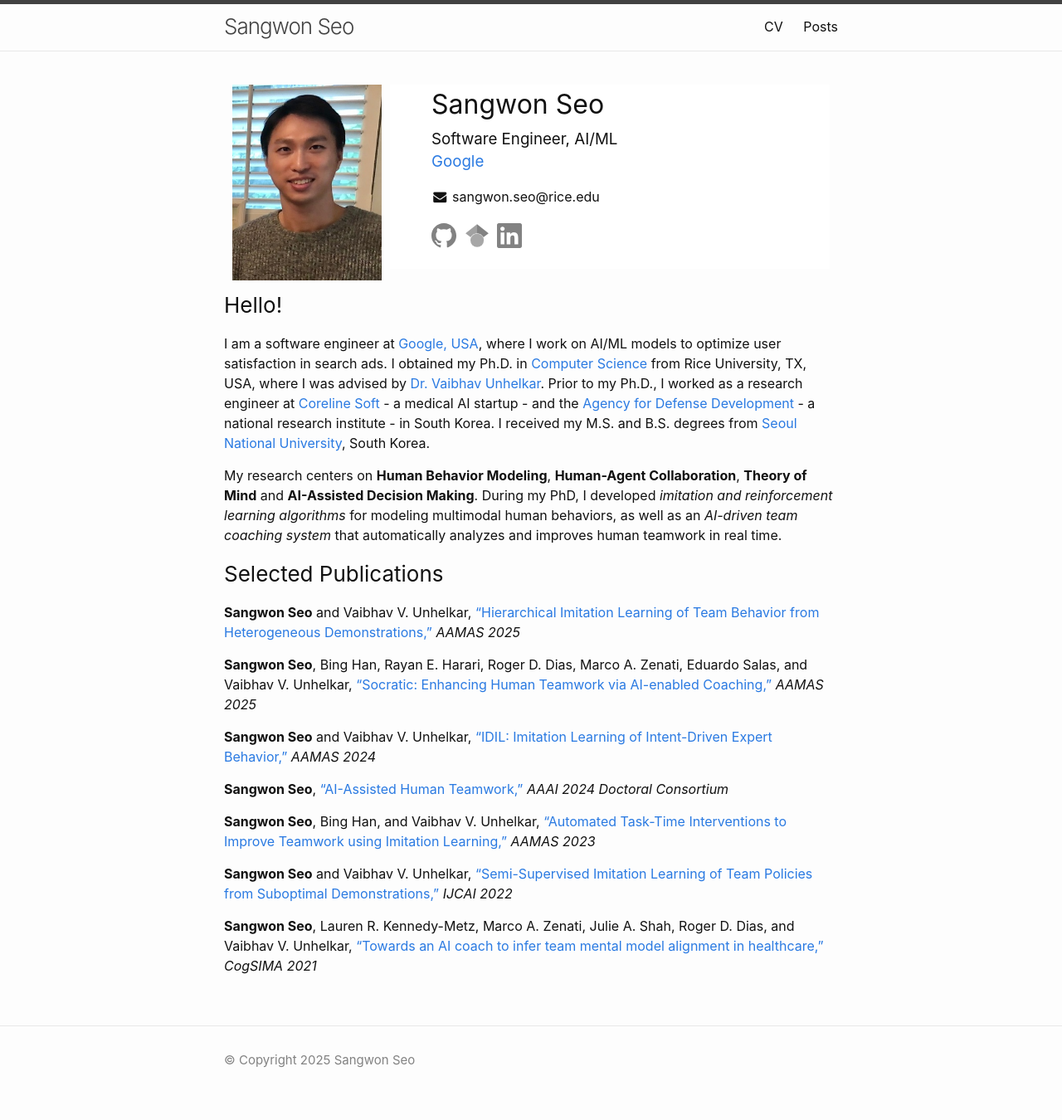
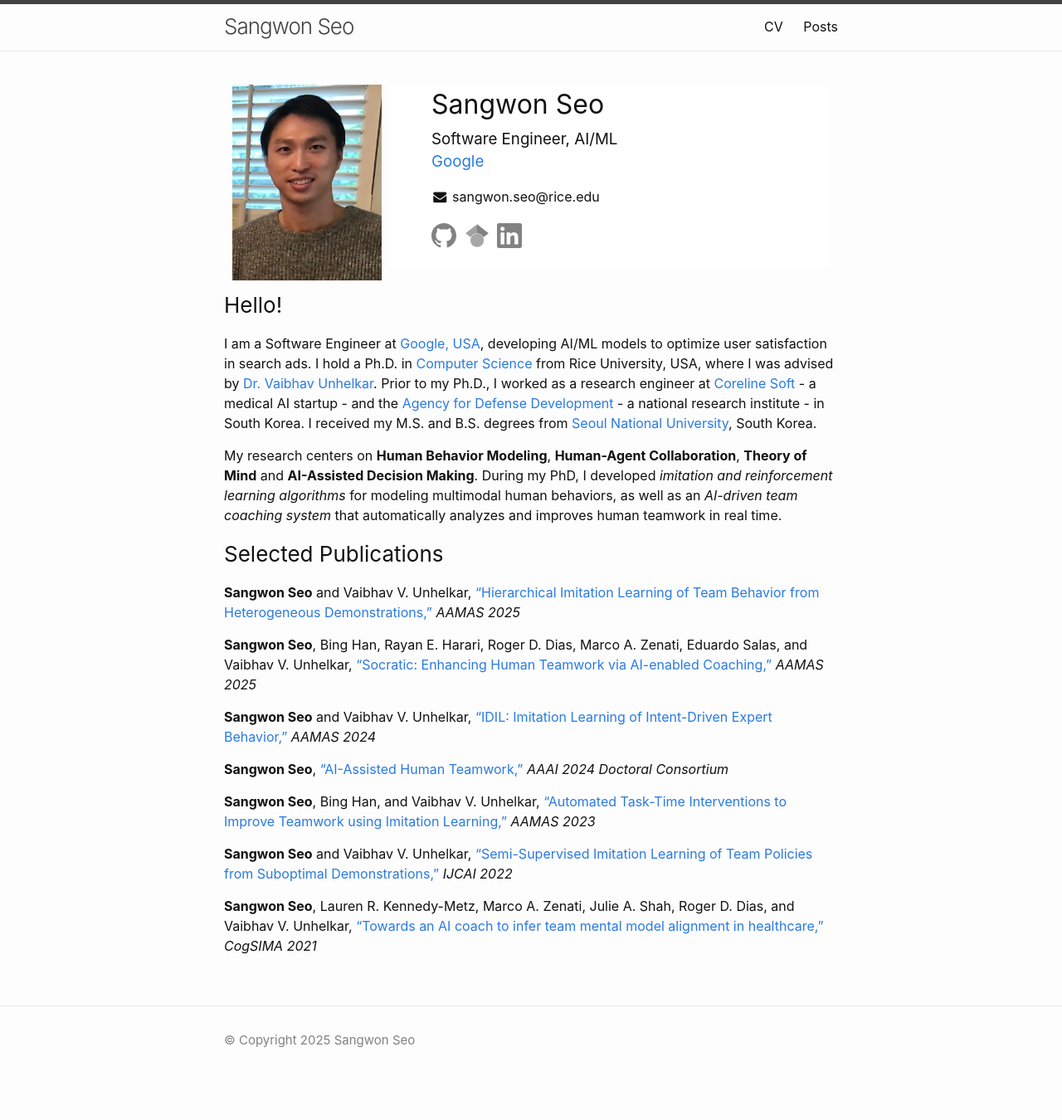
Before and after one commit to sangwon-seo/sangwon-seo.github.io, a Jekyll site: the page built from _pages/about.md, in a window 1280 px wide. Shown: the whole page at 83% size. Built offline with Jekyll 4.4.1, drawn with Linux system fonts in a browser that asks for light colours; after the commit the page ends 1326 px from its top, so only the background shows below that.

Commit message:
Revise about page for clarity and conciseness

```diff
--- a/_pages/about.md
+++ b/_pages/about.md
@@ -4,8 +4,7 @@ title: About
 permalink: /
 ---
 ### Hello!
-I am a software engineer at [Google, USA](https://about.google/), where I work on AI/ML models to optimize user satisfaction in search ads.
-I obtained my Ph.D. in [Computer Science](https://cs.rice.edu/) from Rice University, TX, USA, where I was advised by [Dr. Vaibhav Unhelkar](https://unhelkar.github.io/). Prior to my Ph.D., I worked as a research engineer at [Coreline Soft](https://www.corelinesoft.com/en/) - a medical AI startup - and the [Agency for Defense Development](https://www.add.re.kr/eps) - a national research institute - in South Korea. I received my M.S. and B.S. degrees from [Seoul National University](https://en.snu.ac.kr/), South Korea.
+I am a Software Engineer at [Google, USA](https://about.google/), developing AI/ML models to optimize user satisfaction in search ads. I hold a Ph.D. in [Computer Science](https://cs.rice.edu/) from Rice University, USA, where I was advised by [Dr. Vaibhav Unhelkar](https://unhelkar.github.io/). Prior to my Ph.D., I worked as a research engineer at [Coreline Soft](https://www.corelinesoft.com/en/) - a medical AI startup - and the [Agency for Defense Development](https://www.add.re.kr/eps) - a national research institute - in South Korea. I received my M.S. and B.S. degrees from [Seoul National University](https://en.snu.ac.kr/), South Korea.
 
 My research centers on **Human Behavior Modeling**, **Human-Agent Collaboration**, **Theory of Mind** and **AI-Assisted Decision Making**.
 During my PhD, I developed *imitation and reinforcement learning algorithms* for modeling multimodal human behaviors, as well as an *AI-driven team coaching system* that automatically analyzes and improves human teamwork in real time.
```
